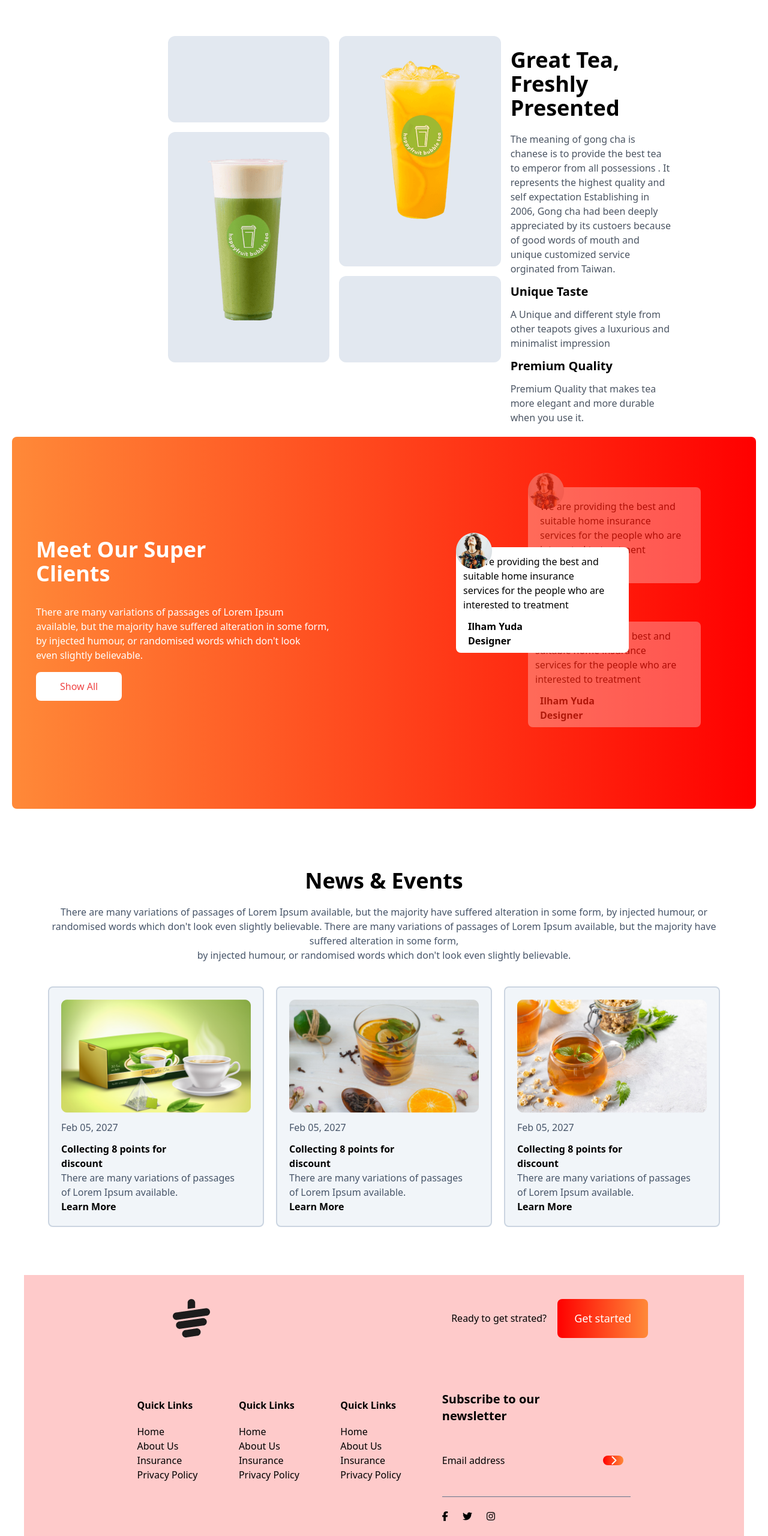
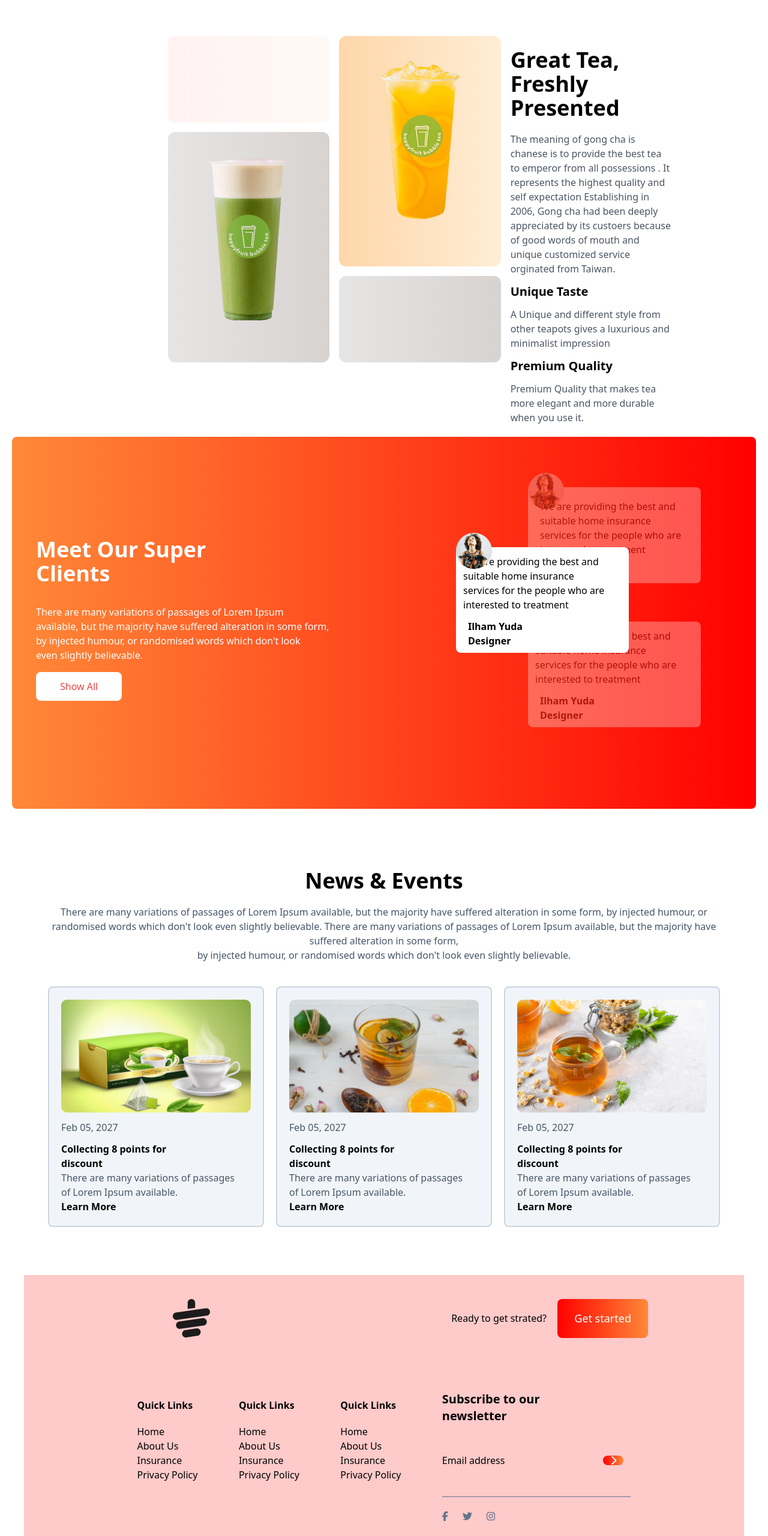
Before and after one commit to ChowdhuryJoyanti/tea-house, a plain HTML site: page index.html in a window 1280 px wide. Shown: the part 1145-3705 px from the top of the page at 60% size. Drawn offline with nearby package versions, Linux system fonts and the light colour scheme.

Commit message:
gradiant added

```diff
--- a/index.html
+++ b/index.html
@@ -92,10 +92,10 @@
         </section>
                   <!-- great tea section -->
               <section class="grid grid-cols-3 ml-10 pl-60 pr-40  gap-4 rounded-xl">
-                <div class="bg-slate-200 h-36 p-10 rounded-xl">
+                <div class="bg-gradient-to-r from-[#FF0000] to-[#FF8938] opacity-5 h-36 p-10 rounded-xl">
 
                 </div>
-                <div class="bg-slate-200 h-96  row-span-2 rounded-xl">
+                <div class="bg-gradient-to-r from-orange-200 to-[#ffedd5] h-96  row-span-2 rounded-xl">
                   <img class="mx-auto pt-10" src="images/fresh-1.png" alt="">
 
                 </div>
@@ -107,10 +107,10 @@
                   <h3 class="text-xl font-bold py-3 ali">Premium Quality</h3>
                   <p class="text-gray-600 ">Premium Quality that makes tea more elegant and more durable when you use it.</p>
                 </div>
-                <div class="bg-slate-200 h-96 row-span-2 rounded-xl">
+                <div class="bg-gradient-to-r from-stone-200 to-[#d6d3d1] h-96 row-span-2 rounded-xl">
                   <img class="mx-auto pt-10" src="images/fresh-2.png" alt="">
                 </div>
-                <div class="bg-slate-200 h-36 rounded-xl">
+                <div class="bg-gradient-to-r from-stone-200 to-[#d6d3d1] h-36 rounded-xl">
 
                 </div>
               </section>
@@ -258,15 +258,16 @@
                                   <p class="pb-10">Email address <i class=" rounded-full m-3 px-3 ml-40 text-white bg-gradient-to-r from-[#FF0000] to-[#FF8938] fa-solid fa-chevron-right"></i></p>
                                   <hr class="border-slate-500">
                                   <p class="py-5">
-                                    <i class="fa-brands fa-facebook-f"></i>
-                                    <i class="fa-brands fa-twitter pl-5"></i>
-                                    <i class="fa-brands fa-instagram pl-5"></i>
+                                    <i class=" text-slate-500 fa-brands fa-facebook-f"></i>
+                                    <i class="text-slate-500 fa-brands fa-twitter pl-5"></i>
+                                    <i class="text-slate-500 fa-brands fa-instagram pl-5"></i>
 
                                   </p>
 
                                 </div>
 
                               </div>
+                              <p class="text-center text-slate-600">© 2027 UIDesign.to - All rights reserved.</p>
                             </section>
    </footer>
 
```
